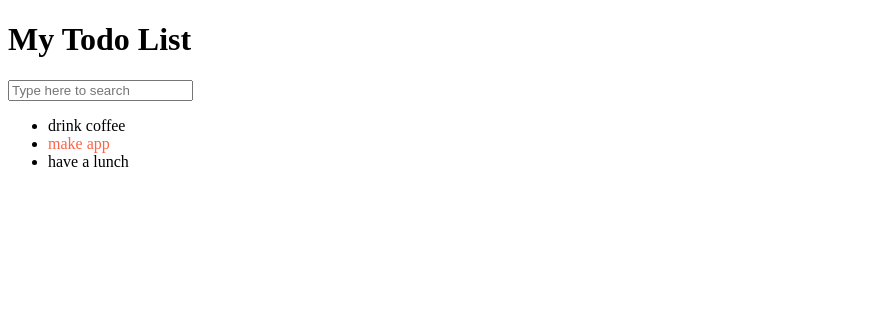
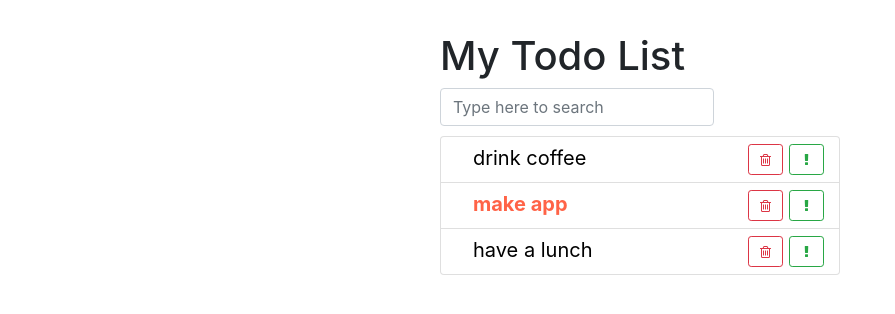
Before and after one commit to ViktoriiaDanko/react-todo-list, a React app: page / in a window 1280 px wide. Shown: the whole page, without its empty margins (0-895 px from the left). Built offline with nearby package versions, Linux system fonts and the light colour scheme.

Commit message:
adding css

```diff
--- a/public/index.html
+++ b/public/index.html
@@ -2,12 +2,16 @@
 <html lang="en">
   <head>
     <meta charset="utf-8" />
-    <link rel="icon" href="%PUBLIC_URL%/favicon.ico" />
     <meta name="viewport" content="width=device-width, initial-scale=1" />
+
+    <link rel="stylesheet"
+      href="https://stackpath.bootstrapcdn.com/font-awesome/4.7.0/css/font-awesome.min.css">
+    <link rel="stylesheet"
+      href="https://stackpath.bootstrapcdn.com/bootstrap/4.1.3/css/bootstrap.min.css">
+
     <title>Todo App</title>
   </head>
   <body>
-    <noscript>You need to enable JavaScript to run this app.</noscript>
-    <div id="root"></div>
+    <div id="root" class="container"></div>
   </body>
 </html>
--- /dev/null
+++ b/src/components/search-panel.css
@@ -0,0 +1,6 @@
+.search-input {
+    width: auto;
+    flex-grow: 1;
+    /* margin-right: 20px; */
+    margin-bottom: 10px;
+  }
--- a/src/components/search-panel.js
+++ b/src/components/search-panel.js
@@ -1,8 +1,11 @@
 import React from 'react';
+import './search-panel.css';
 
 const SearchPanel = () => {
     const SearchText = 'Type here to search';
-    return  <input placeholder={SearchText}/>
+    return  (
+      <input className='form-control search-input' placeholder={SearchText}/>
+      )
   };
 
   export default SearchPanel;
--- /dev/null
+++ b/src/components/todo-list-item.css
@@ -0,0 +1,24 @@
+.todo-list-item {
+    font-size: 1.25rem;
+  }
+
+  .todo-list-item button {
+    width: 35px;
+    margin: 3px;
+  }
+
+  .todo-list-item-label {
+    margin-left: 1.25rem;
+    line-height: 35px;
+    cursor: pointer;
+    user-select: none;
+  }
+
+  .todo-list-item.done .todo-list-item-label {
+    text-decoration: line-through;
+  }
+
+  .todo-list-item.important .todo-list-item-label {
+    font-weight: bold;
+    color: steelblue;
+  }
--- a/src/components/todo-list-item.js
+++ b/src/components/todo-list-item.js
@@ -1,12 +1,31 @@
 import React from 'react';
+import './todo-list-item.css';
 
 const TodoListItem = ( { label, important = false } ) => {
 
     const style = {
-        color: important ? 'tomato' : 'black'
+        color: important ? 'tomato' : 'black',
+        fontWeight: important ? 'bold' : 'normal'
     };
 
-    return <span style={style}> { label } </span>;
+    return (
+        <span className="todo-list-item">
+            <span
+                className="todo-list-item-label"
+                style={style}> { label }
+            </span>
+
+        <button type="button"
+            className="btn btn-outline-success btn-sm float-right">
+            <i className="fa fa-exclamation" />
+        </button>
+
+        <button type="button"
+            className="btn btn-outline-danger btn-sm float-right">
+            <i className="fa fa-trash-o" />
+        </button>
+        </span>
+    )
 };
 
 export default TodoListItem;
--- /dev/null
+++ b/src/components/todo-list.css
@@ -0,0 +1,3 @@
+.todo-list .list-group-item {
+    padding: .25rem .75rem;
+}
--- a/src/components/todo-list.js
+++ b/src/components/todo-list.js
@@ -1,18 +1,22 @@
 import React from 'react';
 import TodoListItem from './todo-list-item';
+import './todo-list.css';
 
 const TodoList = ( {todos} ) => {
 
     const elements = todos.map((item) => {
+
+        const { id, ...itemProps } = item;
+
         return (
-            <li key={item.id}>
-                <TodoListItem {... item} />
+            <li key={id} className='list-group-item'>
+                <TodoListItem { ... itemProps } />
             </li>
         )
     });
 
     return (
-    <ul>
+    <ul className='list-group todo-list'>
      { elements }
     </ul>
     );
--- /dev/null
+++ b/src/index.css
@@ -0,0 +1,8 @@
+.todo-app {
+    margin: 2rem auto 0 auto;
+    max-width: 400px;
+  }
+
+  .top-panel {
+    margin: 1rem 0;
+  }
--- a/src/index.js
+++ b/src/index.js
@@ -4,6 +4,8 @@ import ReactDOM from 'react-dom';
 import AppHeader from './components/app-header';
 import SearchPanel from './components/search-panel';
 import TodoList from './components/todo-list';
+
+import './index.css';
 
 const todoData = [
   { label: 'drink coffee', important: false,  id: 1},
@@ -13,7 +15,7 @@ const todoData = [
 
 const App = () => {
   return (
-    <div>
+    <div className="todo-app">
       <AppHeader />
       <SearchPanel />
       <TodoList todos={todoData} />
```
